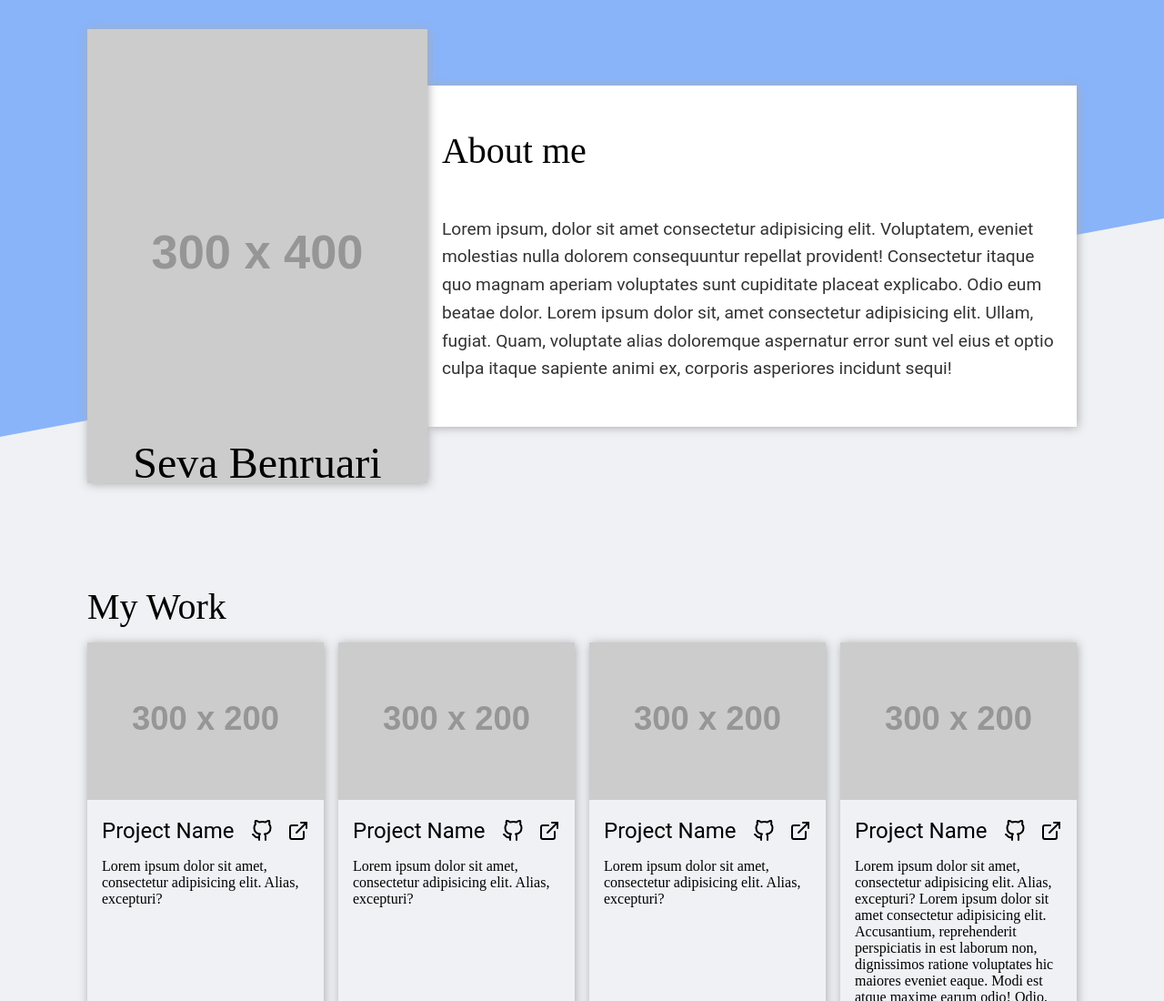
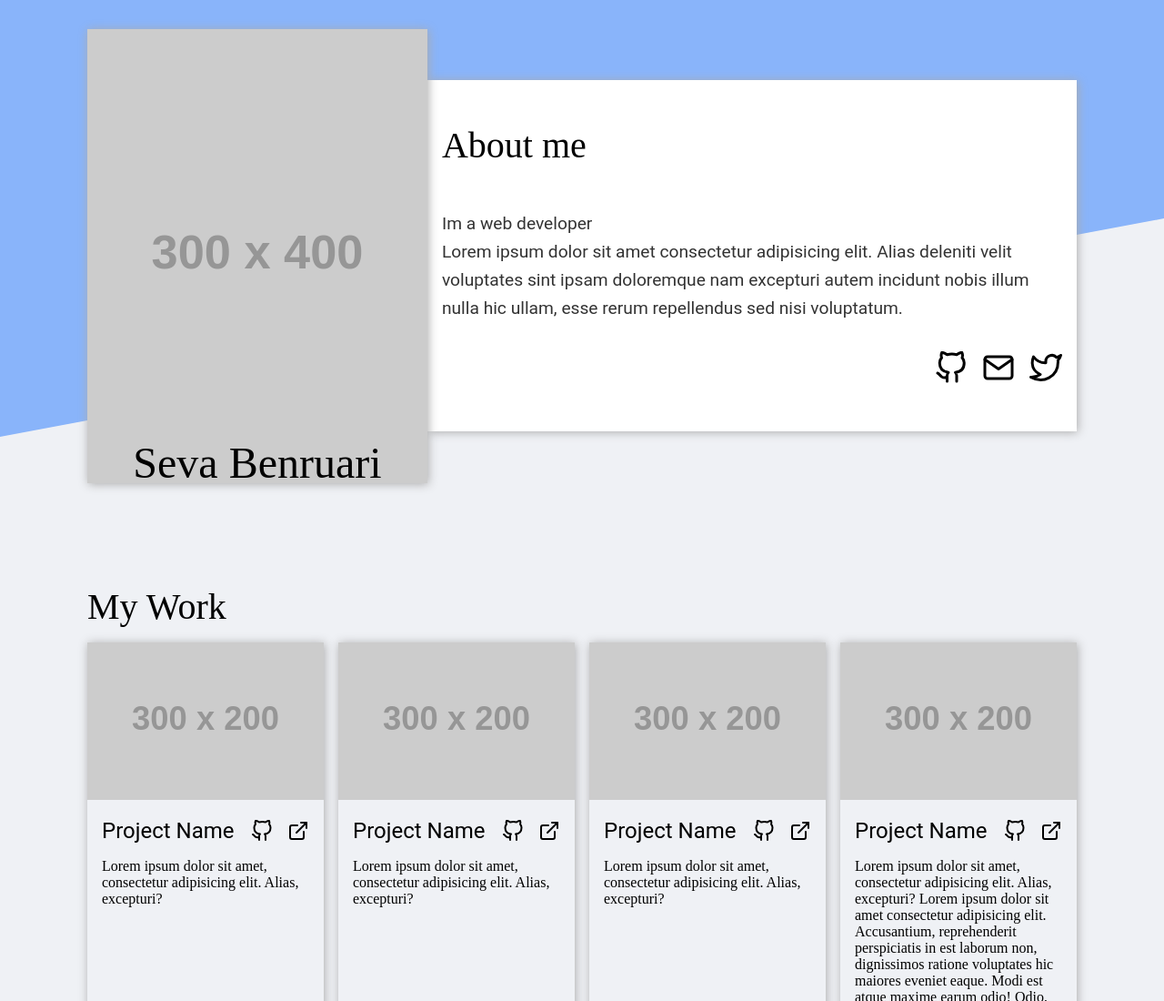
Before and after one commit to sevaaaDev/css-responsive-exercise, a plain HTML site: page top-advanced-css/index.html in a window 1280 px wide. Shown: the top 1100 px of the page at 91% size. Drawn offline with Linux system fonts and the light colour scheme; placeholder pictures from the web are drawn by us.

Commit message:
add links

```diff
--- a/top-advanced-css/index.html
+++ b/top-advanced-css/index.html
@@ -20,15 +20,26 @@
                 About me
               </h2>
               <p class="section section__about-me--text">
-                Lorem ipsum, dolor sit amet consectetur adipisicing elit.
-                Voluptatem, eveniet molestias nulla dolorem consequuntur
-                repellat provident! Consectetur itaque quo magnam aperiam
-                voluptates sunt cupiditate placeat explicabo. Odio eum beatae
-                dolor. Lorem ipsum dolor sit, amet consectetur adipisicing elit.
-                Ullam, fugiat. Quam, voluptate alias doloremque aspernatur error
-                sunt vel eius et optio culpa itaque sapiente animi ex, corporis
-                asperiores incidunt sequi!
+                Im a web developer <br />
+                Lorem ipsum dolor sit amet consectetur adipisicing elit. Alias
+                deleniti velit voluptates sint ipsam doloremque nam excepturi
+                autem incidunt nobis illum nulla hic ullam, esse rerum
+                repellendus sed nisi voluptatum.
               </p>
+              <div class="links">
+                <a
+                  href="https://github.com/sevaaadev"
+                  target="_blank"
+                  class="github"
+                  ><img src="assets/github.svg" alt=""
+                /></a>
+                <a href="#" class="mail"
+                  ><img src="assets/mail.svg" alt=""
+                /></a>
+                <a href="#" class="twitter"
+                  ><img src="assets/twitter.svg" alt=""
+                /></a>
+              </div>
             </section>
           </div>
         </div>
@@ -164,11 +175,13 @@
           beneficial
         </p>
         <div class="links">
-          <a href="https://github.com/sevaaadev" class="github"
+          <a href="https://github.com/sevaaadev" target="_blank" class="github"
             ><img src="assets/github.svg" alt=""
           /></a>
-          <a href="#" class="github"><img src="assets/mail.svg" alt="" /></a>
-          <a href="#" class="github"><img src="assets/twitter.svg" alt="" /></a>
+          <a href="#" class="mail"><img src="assets/mail.svg" alt="" /></a>
+          <a href="#" class="twitter"
+            ><img src="assets/twitter.svg" alt=""
+          /></a>
         </div>
       </div>
     </footer>
```
